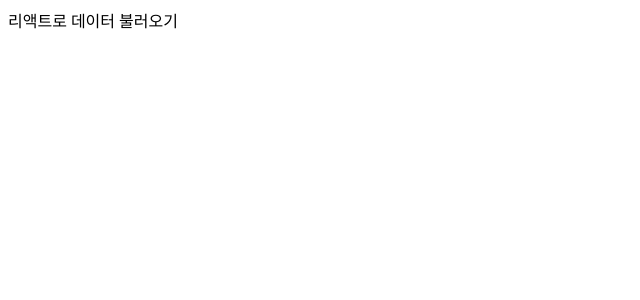
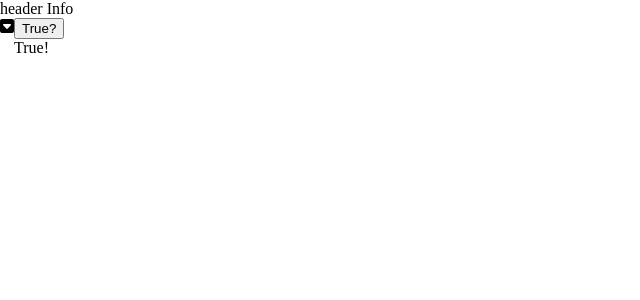
Before and after one commit to DevelopJKong/co-munnity-react, a React (Create React App) app: page / in a window 1280 px wide. Shown: the top 300 px of the page, without its empty margins (0-640 px from the left). Built offline with nearby package versions, Linux system fonts and the light colour scheme.

Commit message:
7일차 완료

```diff
--- a/src/App.js
+++ b/src/App.js
@@ -1,12 +1,18 @@
 // src/App.js
-import youtubeData from './data/youtubeData.json';
+import Layout from './components/shared/Layout';
+import React, { useState } from 'react';
 
 function App() {
-
-  console.log('youtubeData : ', youtubeData);
-  console.log('youtubeData[data]', youtubeData['data']);
-  console.log('youtubeData[data][0]', youtubeData['data'][0]);
-  return <div>리액트로 데이터 불러오기</div>;
+  const [number, setNumber] = useState(0);
+  function plus() {
+    setNumber(number + 1);
+}
+  return (
+    <Layout>
+      <div><button onClick={plus}>True?</button></div>
+      {number % 2 === 0 && <div>True!</div>}
+    </Layout>
+  );
 }
 
 export default App;
--- /dev/null
+++ b/src/components/shared/Header.js
@@ -0,0 +1,8 @@
+// src/components/shared/Header.js
+import styles from './Header.module.css';
+
+function Header() {
+  return <div>header Info</div>;
+}
+
+export default Header;
--- /dev/null
+++ b/src/components/shared/Layout.js
@@ -0,0 +1,18 @@
+// src/components/shared/Layout.js
+import styles from './Layout.module.css';
+import Header from './Header';
+import Menu from './Menu';
+
+function Layout({ children }) {
+  return (
+    <div className={styles.container}>
+      <Header />
+      <div className={styles.layout}>
+        <Menu />
+        <div className={styles.contents}>{children}</div>
+      </div>
+    </div>
+  );
+}
+
+export default Layout;
--- /dev/null
+++ b/src/components/shared/Layout.module.css
@@ -0,0 +1,18 @@
+ /*src/components/shared/Layout.module.css*/
+.container {
+  display: flex;
+  position: fixed;
+  top: 0;
+  left: 0;
+  right: 0;
+  bottom: 0;
+  overflow: overlay;
+  flex-direction: column;
+}
+.layout {
+  display: flex;
+  flex: 1;
+}
+.contents {
+  flex: 1;
+}
--- /dev/null
+++ b/src/components/shared/Menu.js
@@ -0,0 +1,8 @@
+// src/components/shared/Menu.js
+import styles from './Menu.module.css';
+
+function Menu() {
+  return <div><i class="fas fa-caret-square-down"></i></div>;
+}
+
+export default Menu;
```
Also changed, not shown: src/day6/day6.js (added, +11 -0 lines), src/components/shared/Header.module.css (added), src/components/shared/Menu.module.css (added).
